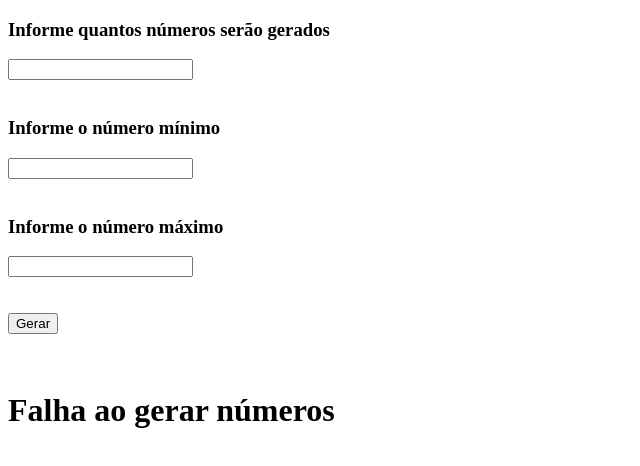
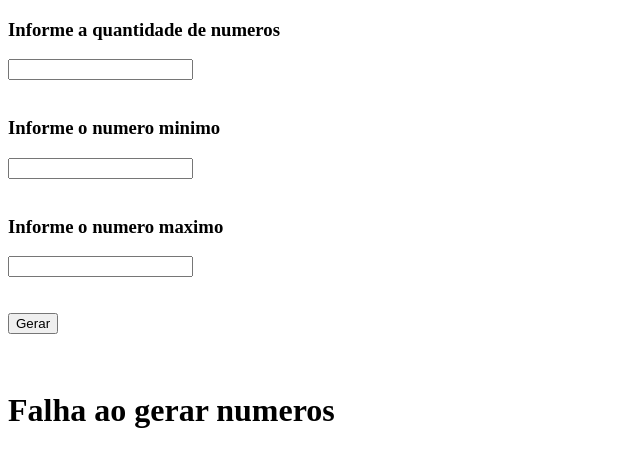
Before and after one commit to bruno-braganca/number-generator, a plain HTML site: page index.html in a window 1280 px wide. Both pictures are taken after a click on the button "Gerar". Shown: the whole page, without its empty margins (0-640 px from the left). Drawn offline with Linux system fonts and the light colour scheme.

Commit message:
remoção acentuação

```diff
--- a/index.html
+++ b/index.html
@@ -1,16 +1,16 @@
 <!DOCTYPE html>
 <html>
     <head>
-        <title>Gerador de números</title>
+        <title>Gerador de numeros</title>
     </head>
     <body>
-        <h3>Informe quantos números serão gerados</h3>
+        <h3>Informe a quantidade de numeros</h3>
         <input type="number" id="qtd_numbers" name="qtd_numbers">
         <br><br>
-        <h3>Informe o número mínimo</h3>
+        <h3>Informe o numero minimo</h3>
         <input type="number" id="min_number" name="min_number">
         <br><br>
-        <h3>Informe o número máximo</h3>
+        <h3>Informe o numero maximo</h3>
         <input type="number" id="max_number" name="max_number">
         <br><br><br>
         <button type="button" onclick="sort_numbers()">Gerar</button>
@@ -53,7 +53,7 @@
             document.getElementById("result").innerHTML = final_result;
         }
         else {
-            document.getElementById("result").innerHTML = "Falha ao gerar números";
+            document.getElementById("result").innerHTML = "Falha ao gerar numeros";
         }
 
     }
```
